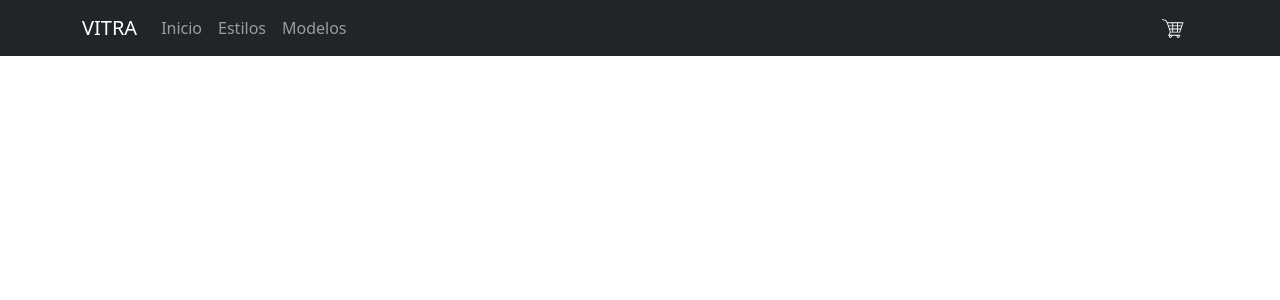
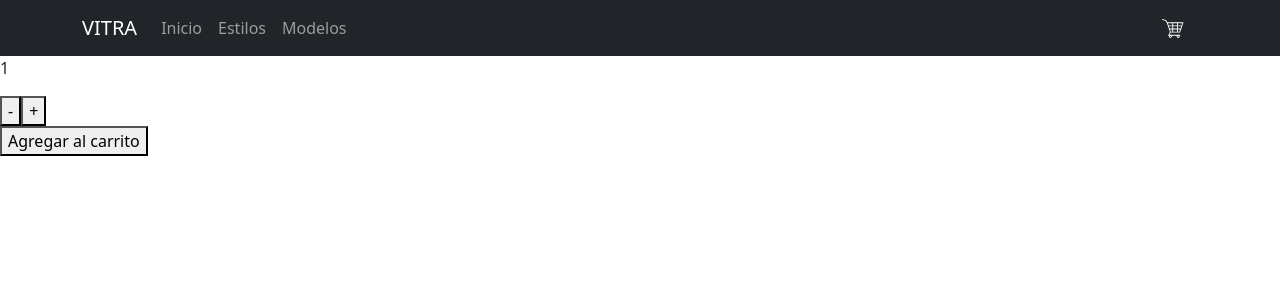
Before and after one commit to BadWolf1899/shop-lopez, a React (Create React App) app: page / in a window 1280 px wide. Shown: the top 300 px of the page. Built offline with nearby package versions, Linux system fonts and the light colour scheme.

Commit message:
Desafío Counter

```diff
--- a/src/App.js
+++ b/src/App.js
@@ -1,11 +1,12 @@
 import './App.css';
 import NavBar from './components/NavBar';
-import ItemListContainer from './components/ItemListContainer';
+import ItemListContainer from './containers/ItemListContainer';
 
 function App() {
   return (
     <div>
      <NavBar />
+     <ItemListContainer />
     </div>
   );
 }
--- a/src/components/ItemCount.js
+++ b/src/components/ItemCount.js
@@ -1,18 +1,18 @@
-import react, {useState}  from 'react';
+import React, {useState}  from 'react';
 
-const ItemCount = ([ initial, stock, onAdd ]) => {
+const ItemCount = ( {initial, stock, onAdd} ) => {
 
     const [counter, setCounter] = useState(initial)
 
     const increase = () =>{
         if(counter < stock ){
-            const aux = counter+100
+            const aux = counter+1
             setCounter(aux)
     }
 }
     const decrease = () =>{
         if(counter > initial ){
-            const aux = counter-100
+            const aux = counter-1
             setCounter(aux)
     }
 }
@@ -20,8 +20,8 @@ const ItemCount = ([ initial, stock, onAdd ]) => {
     return (
     <div>
         <div>
+            <p>{counter}</p>
             <button onClick={decrease}>-</button>
-            <p>{counter}</p>
             <button onClick={increase}>+</button>
         </div>
         <button onClick={onAdd}>Agregar al carrito</button>
@@ -29,4 +29,4 @@ const ItemCount = ([ initial, stock, onAdd ]) => {
     )
 }
 
-export default ItemCount
+export default ItemCount;
--- a/src/components/ItemListContainer.js
+++ /dev/null
@@ -1,16 +0,0 @@
-import React from 'react';
-import ItemCount from './ItemCount';
-
-const ItemListContainer = ({greeting}) => {
-
-  const onAdd = (param) => {console.log ('La cantidad comprada es' + param)}
-
-  return (
-      <>
-      <div>{greeting}</div>
-      <ItemCount initial={100} stock={1500} onAdd={onAdd} />
-      </>
-    )
-}
-
-export default ItemListContainer;
--- /dev/null
+++ b/src/containers/ItemListContainer.js
@@ -0,0 +1,16 @@
+import React from 'react';
+import ItemCount from '../components/ItemCount';
+
+const ItemListContainer = ({greeting}) => {
+
+  const onAdd = (param) => {console.log (param+" unidades agregadas al carrito.")}
+
+  return (
+      <>
+      <div>{greeting}</div>
+      <ItemCount initial={1} stock={20} onAdd={onAdd} />
+      </>
+    )
+}
+
+export default ItemListContainer;
```
